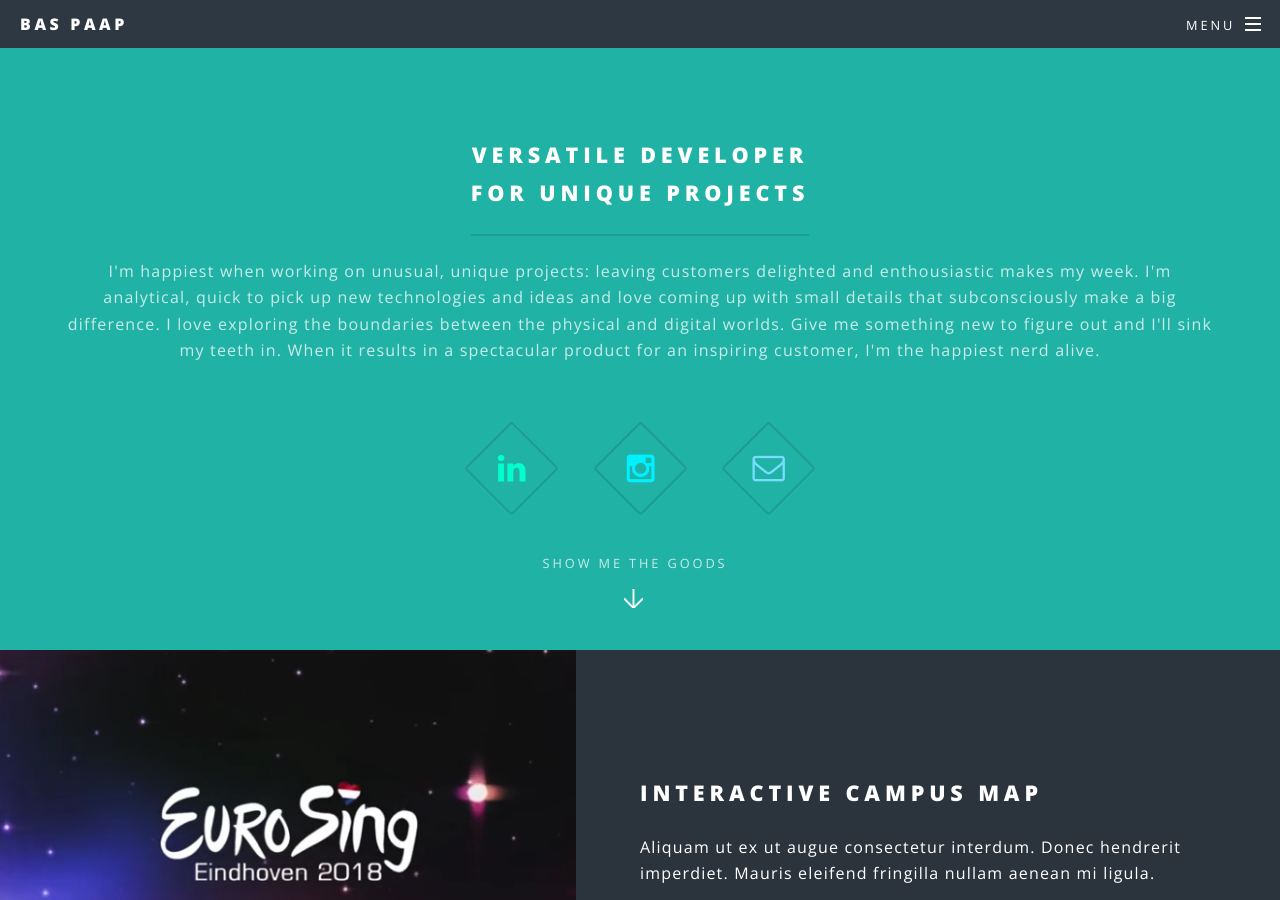
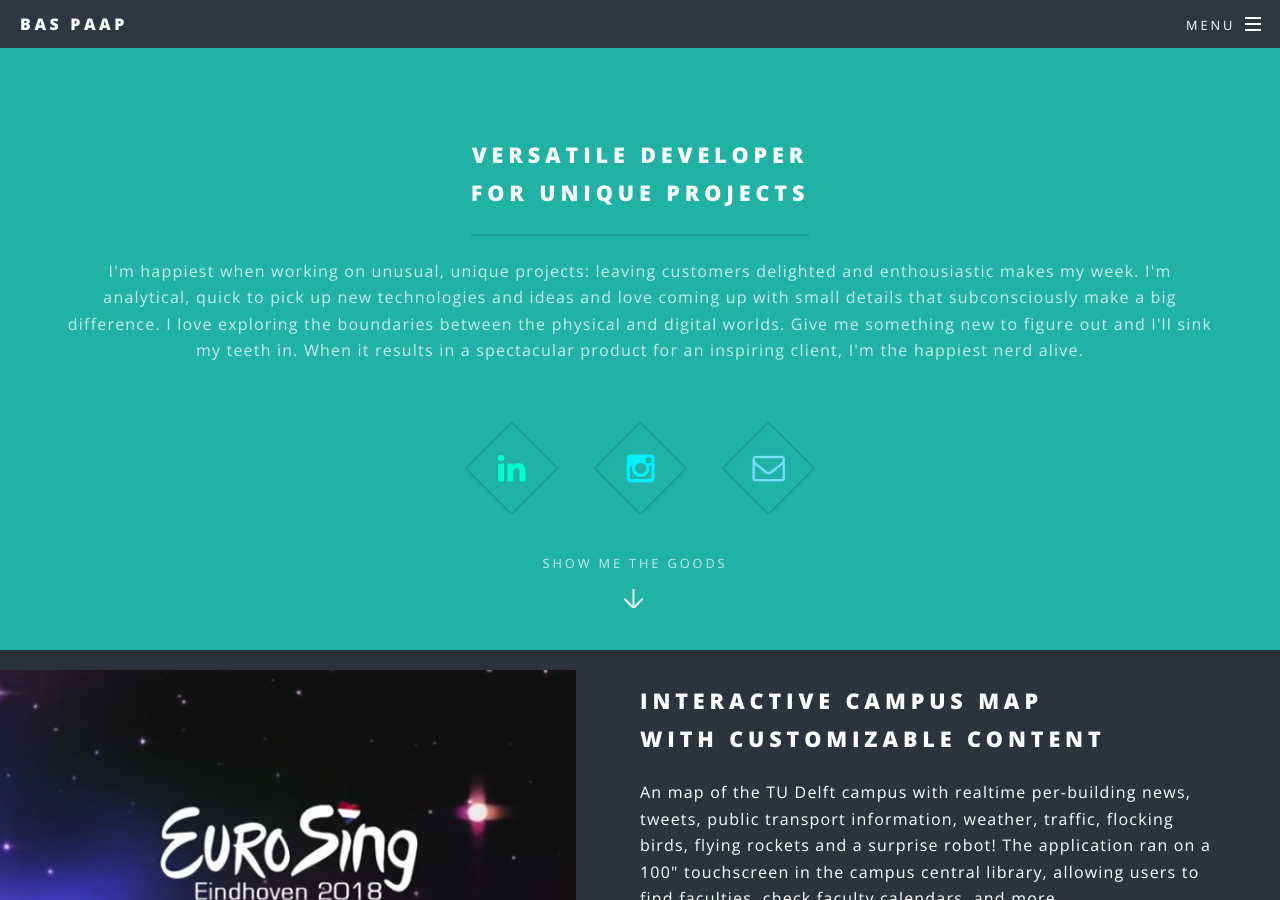
Before and after one commit to BasPaap/baspaap.github.io, a Jekyll site: the page built from index.html, in a window 1280 px wide and 900 px high, scrolled down 860 px. Built offline with Jekyll 4.4.1, drawn with Linux system fonts in a browser that asks for light colours; some of the changed text lies outside the part shown.

Commit message:
Updated project and profile text.

```diff
--- a/index.html
+++ b/index.html
@@ -16,7 +16,7 @@ layout: landing
 							<header class="major">
 								<h2>Versatile developer<br />
 								for unique projects</h2>
-								<p>I'm happiest when working on unusual, unique projects: leaving customers delighted and enthousiastic makes my week. I'm analytical, quick to pick up new technologies and ideas and love coming up with small details that subconsciously make a big difference. I love exploring the boundaries between the physical and digital worlds. Give me something new to figure out and I'll sink my teeth in. When it results in a spectacular product for an inspiring customer, I'm the happiest nerd alive.</p>
+								<p>I'm happiest when working on unusual, unique projects: leaving customers delighted and enthousiastic makes my week. I'm analytical, quick to pick up new technologies and ideas and love coming up with small details that subconsciously make a big difference. I love exploring the boundaries between the physical and digital worlds. Give me something new to figure out and I'll sink my teeth in. When it results in a spectacular product for an inspiring client, I'm the happiest nerd alive.</p>
 							</header>
 							<ul class="icons major">
 								<li><a target="_blank" class="borderless" href="{{ site.social.linkedin-square }}"><span class="icon fa-linkedin major style1"><span class="label">LinkedIn</span></a></span></li>
@@ -32,16 +32,19 @@ layout: landing
 					<section id="two" class="wrapper alt style2">
 						<section class="spotlight">
 							<div class="image"><img src="images/eurosing.jpg" alt="" /></div><div class="content">
-								<h2>Interactive campus map
+								<h2>Interactive campus map<br />
+								With customizable content
 								</h2>
-								<p>Aliquam ut ex ut augue consectetur interdum. Donec hendrerit imperdiet. Mauris eleifend fringilla nullam aenean mi ligula.</p>
+								<p>An map of the TU Delft campus with realtime per-building news, tweets, public transport information, weather, traffic, flocking birds, flying rockets and a surprise robot! The application ran on a 100" touchscreen in the campus central library, allowing users to find faculties, check faculty calendars, and more.<br />
+								The client application was built in Unity3D using a variety of first and third party REST API's to make the map come alive. Information displayed on the map could be updated via a CMS built on ASP.NET MVC in C#.</p>
 							</div>
 						</section>
 						<section class="spotlight">
 							<div class="image"><img src="images/leapvote.jpg" alt="" /></div><div class="content">
 								<h2>Intuitive voting<br />
 								just by lifting a finger</h2>
-								<p>Aliquam ut ex ut augue consectetur interdum. Donec hendrerit imperdiet. Mauris eleifend fringilla nullam aenean mi ligula.</p>
+								<p>An experiment in intuitive, seamless interaction. For a library's book of the week competition, two contenders were placed in a display case featuring a transparent display, instructing passers by to point at the book they wished to nominate. A LEAP Motion detector hidden in the base detected the pointing motion and determined the selected book, upon which the non-contender got obscured by the darkened display and the vote count got updated.<br />
+								Built in WPF 4.5 on a Samsung transparent display running Windows Embedded, using the LEAP Motion API.</p>
 							</div>
 						</section>
 						<section class="spotlight">
```
